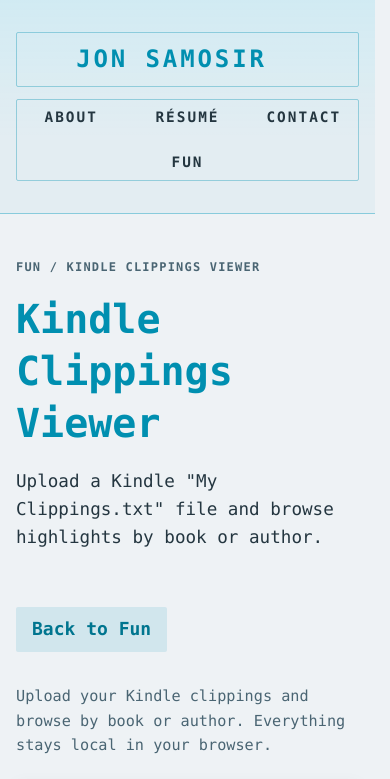
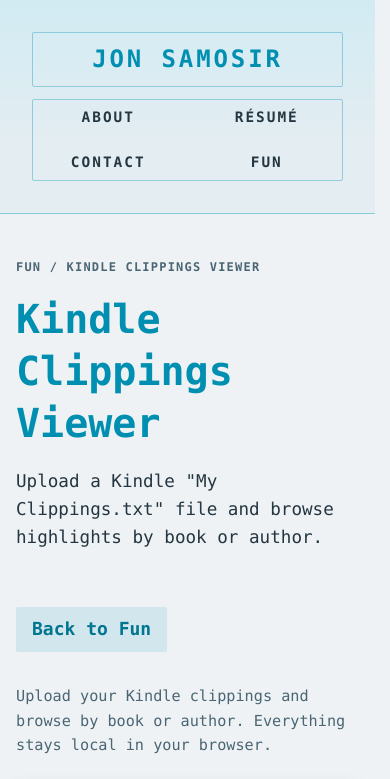
Before and after one commit to poltak/poltak.github.io, a SvelteKit app: page /fun/kindle-highlights-viewer in a window 390 px wide. Shown: the top 779 px of the page. Built offline with nearby package versions, Linux system fonts and the light colour scheme.

Commit message:
Fix bugs with nav links responsiveness

```diff
--- a/src/app.css
+++ b/src/app.css
@@ -937,11 +937,11 @@
 
 @media (max-width: 1024px) {
     .site {
-        grid-template-columns: 200px 1fr;
+        grid-template-columns: 280px 1fr;
     }
 }
 
-@media (max-width: 768px) {
+@media (max-width: 992px) {
     .site {
         display: flex;
         flex-direction: column;
--- a/src/routes/+layout.svelte
+++ b/src/routes/+layout.svelte
@@ -148,10 +148,11 @@
         box-shadow: 8px 0 0 var(--shadow-block);
 
         @media (max-width: 1024px) {
-            align-items: center;
+            align-items: stretch;
+            padding: 1.5rem 1rem;
         }
 
-        @media (max-width: 768px) {
+        @media (max-width: 992px) {
             grid-column: 1 / -1;
             border-right: none;
             border-bottom: 1px solid var(--c-border);
@@ -167,26 +168,27 @@
         display: flex;
         flex-direction: column;
         gap: 2rem;
-        text-align: right;
         border: 1px solid var(--c-border);
         padding: 1.25rem 1.5rem;
         background: var(--c-surface);
         box-shadow: 10px 10px 0 var(--shadow-block);
         border-radius: var(--radius-md);
+        text-align: center;
 
         @media (max-width: 1024px) {
-            text-align: center;
+            width: 100%;
+            max-width: 100%;
+            box-sizing: border-box;
         }
 
-        @media (max-width: 768px) {
+        @media (max-width: 992px) {
             position: static;
             flex-direction: row;
             align-items: center;
-            justify-content: space-between;
+            justify-content: flex-start;
             width: 100%;
-            max-width: 600px;
-            gap: 1rem;
-            text-align: left;
+            max-width: 768px;
+            gap: 0.75rem;
             box-shadow: none;
             border: none;
             background: transparent;
@@ -196,7 +198,6 @@
         @media (max-width: 520px) {
             flex-direction: column;
             align-items: stretch;
-            text-align: center;
             gap: 0.75rem;
             padding: 1rem;
             border: none;
@@ -214,13 +215,17 @@
         box-shadow: 6px 6px 0 var(--shadow-block);
         border-radius: var(--radius-md);
 
-        @media (max-width: 768px) {
+        @media (max-width: 992px) {
             flex-direction: row;
             align-items: center;
             justify-content: center;
             gap: 0.75rem;
             position: relative;
-            padding-right: 3rem;
+        }
+
+        @media (min-width: 769px) and (max-width: 1024px) {
+            width: 100%;
+            box-sizing: border-box;
         }
     }
 
@@ -250,14 +255,20 @@
         box-shadow: 6px 6px 0 var(--shadow-block);
         border-radius: var(--radius-md);
 
-        @media (max-width: 768px) {
-            flex-direction: row;
-            gap: 1rem;
-            flex-wrap: wrap;
-            justify-content: stretch;
+        @media (max-width: 992px) {
+            display: grid;
+            grid-template-columns: repeat(2, minmax(0, 1fr));
+            gap: 0.5rem;
             background: transparent;
             box-shadow: none;
             padding: 0;
+            flex: 1 1 auto;
+            min-width: 0;
+        }
+
+        @media (min-width: 769px) and (max-width: 1024px) {
+            width: 100%;
+            box-sizing: border-box;
         }
 
         @media (max-width: 520px) {
@@ -281,11 +292,10 @@
         text-align: center;
         box-sizing: border-box;
 
-        @media (max-width: 768px) {
+        @media (max-width: 992px) {
             padding: 0.25rem 0.5rem;
             font-size: 0.9rem;
-            width: auto;
-            flex: 1 1 0;
+            width: 100%;
         }
 
         @media (max-width: 520px) {
@@ -317,7 +327,7 @@
         grid-column: 2 / 3;
         padding: 4rem 2rem;
 
-        @media (max-width: 768px) {
+        @media (max-width: 992px) {
             grid-column: 1 / -1;
             padding: 2rem 1rem;
         }
```
